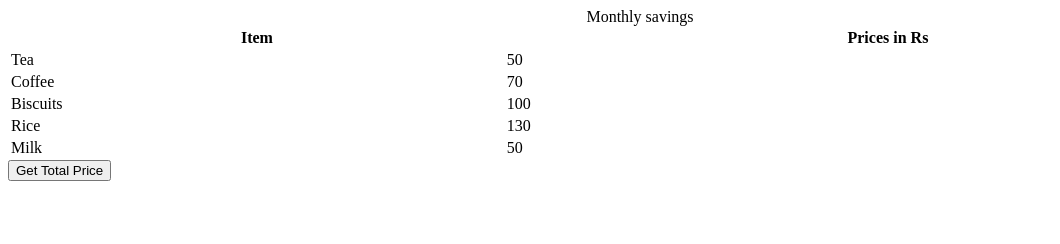
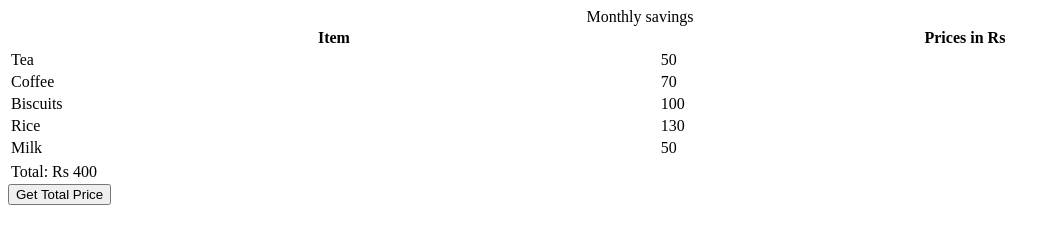
Before and after one commit to acciojob/grofers-checkout-Munazirraza, a website: page main.html in a window 1280 px wide. Both pictures are taken after a click on the button "Get Total Price". Shown: the whole page, without its empty margins (0-1060 px from the left). Drawn offline with Linux system fonts and the light colour scheme.

Commit message:
created a submission

```diff
--- a/main.html
+++ b/main.html
@@ -36,6 +36,8 @@
       <td class="item">Milk</td>
       <td class="price">50</td>
     </tr>
+	<tr>
+
   </table>
     <script type="text/javascript" src="./script.js">
 </script>
--- a/script.js
+++ b/script.js
@@ -1,10 +1,30 @@
 const getSumBtn = document.createElement("button");
-getSumBtn.append("Get Total Price");
+getSumBtn.textContent = "Get Total Price";
+getSumBtn.id = "getSumButton"; // Add the id attribute
 document.body.appendChild(getSumBtn);
 
 const getSum = () => {
-//Add your code here
+  // Get all the price elements from the table
+  const priceElements = document.querySelectorAll('.price');
 
+  // Calculate the total price
+  let totalPrice = 0;
+  priceElements.forEach((priceElement) => {
+    const price = parseFloat(priceElement.textContent); // Extract the price value
+    if (!isNaN(price)) {
+      totalPrice += price; // Add the price to the total if it's a valid number
+    }
+  });
+
+  // Create a new row for the total price
+  const table = document.querySelector('table');
+  const newRow = document.createElement('tr');
+  const totalCell = document.createElement('td');
+  totalCell.textContent = `Total: Rs ${totalPrice}`;
+  newRow.appendChild(totalCell);
+
+  // Append the new row to the table
+  table.appendChild(newRow);
 };
 
 getSumBtn.addEventListener("click", getSum);
```
